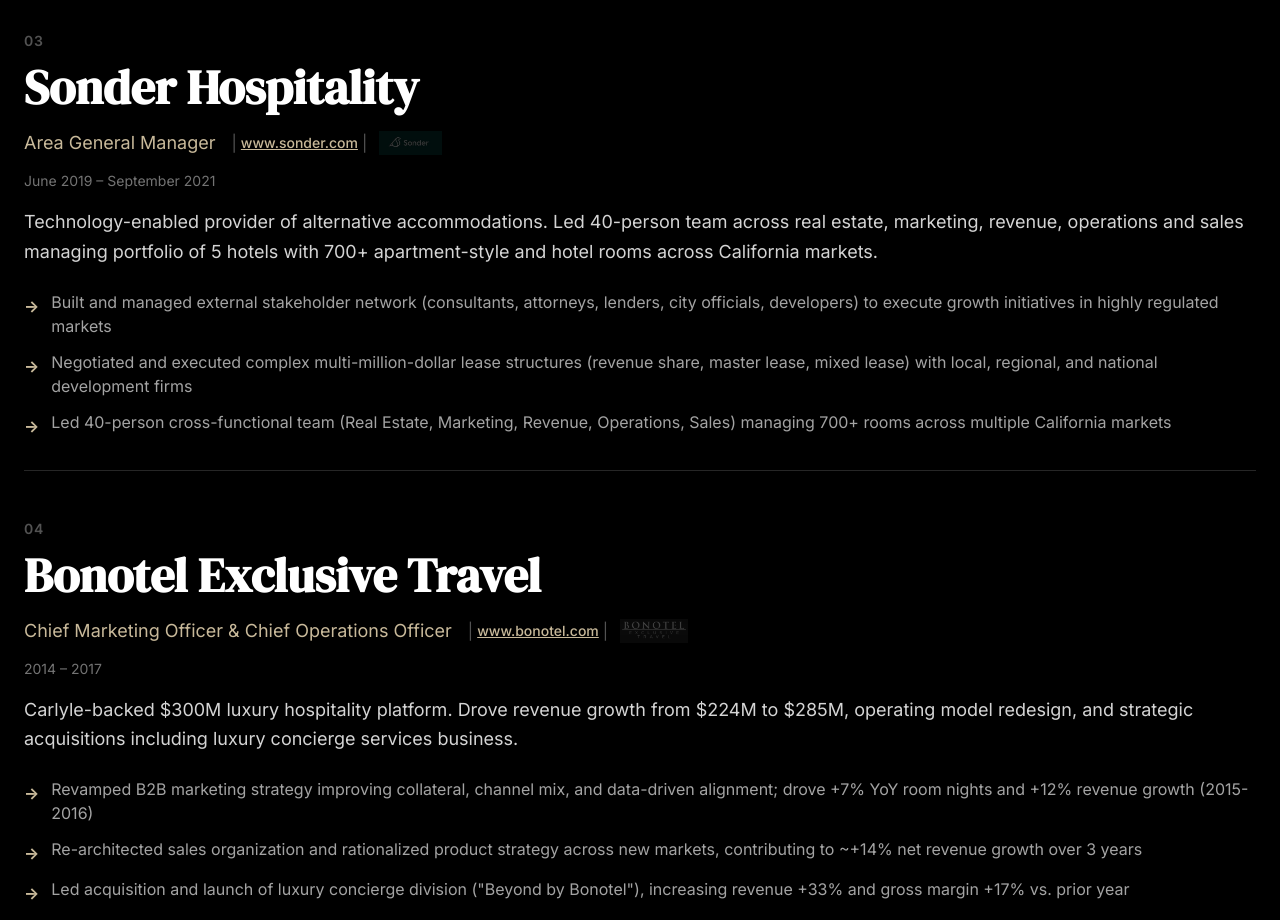
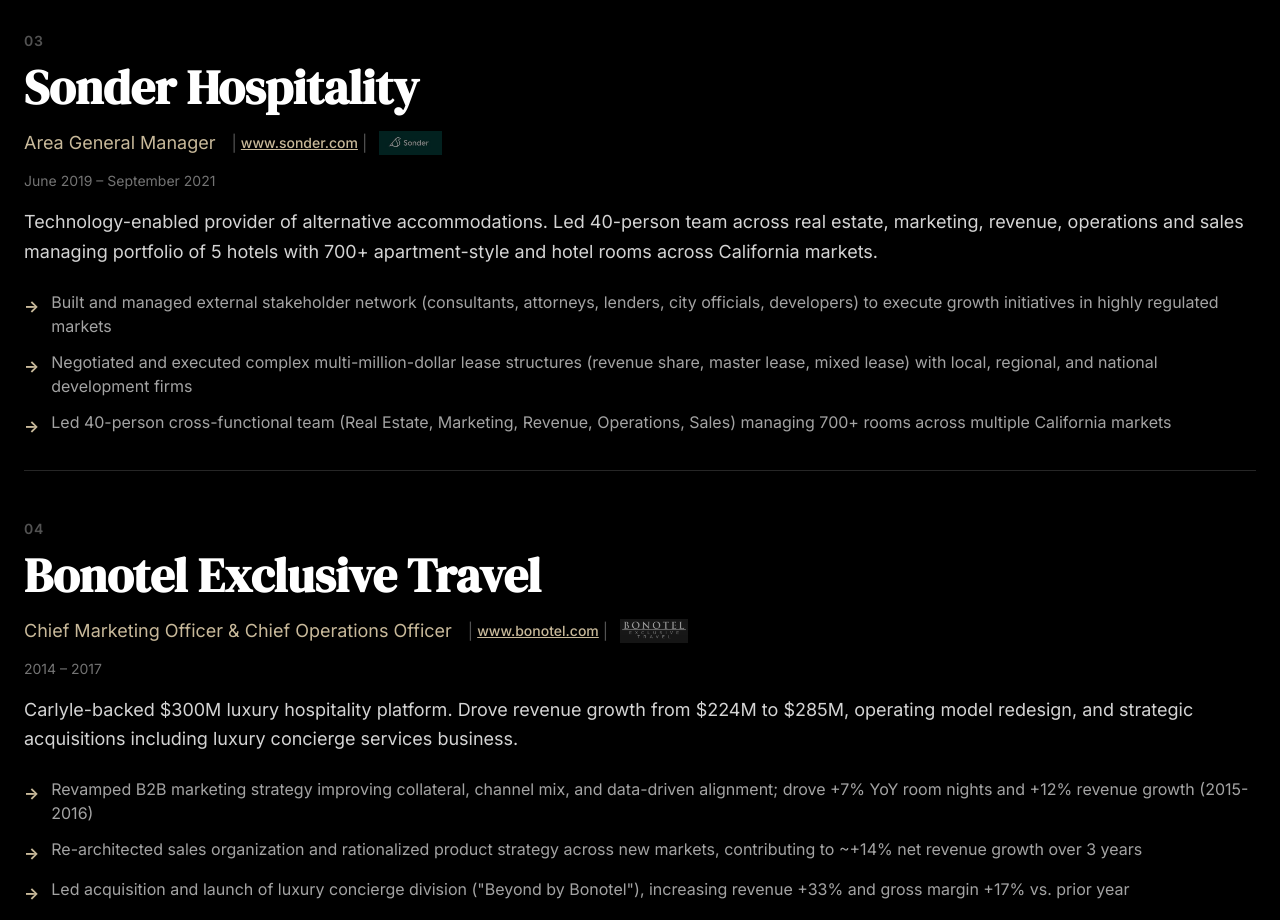
Before and after one commit to letsnavigatebmw/brandonmweaver, a React (Vite) app: page / in a window 1280 px wide. Shown: the part 5400-6320 px from the top of the page. Built offline with nearby package versions, Linux system fonts and the light colour scheme.

Commit message:
Increase logo brightness to make text more white

```diff
--- a/src/components/Projects.jsx
+++ b/src/components/Projects.jsx
@@ -143,7 +143,7 @@ Prior roles include Chief Commercial Officer at Lacure, executive leadership at
                               src={experiences[0].logo}
                               alt={experiences[0].name}
                               className="h-8 md:h-10 w-auto px-3 py-2 rounded bg-black -ml-1"
-                              style={['Sonder Hospitality', 'Bonotel Exclusive Travel'].includes(experiences[0].name) ? { filter: 'brightness(0.25)' } : {}}
+                              style={['Sonder Hospitality', 'Bonotel Exclusive Travel'].includes(experiences[0].name) ? { filter: 'brightness(0.6)' } : {}}
                             />
                           </>
                         )}
@@ -282,7 +282,7 @@ Prior roles include Chief Commercial Officer at Lacure, executive leadership at
                             src={exp.logo}
                             alt={exp.name}
                             className="h-8 md:h-10 w-auto px-3 py-2 rounded bg-black -ml-1"
-                            style={['Sonder Hospitality', 'Bonotel Exclusive Travel'].includes(exp.name) ? { filter: 'brightness(0.25)' } : {}}
+                            style={['Sonder Hospitality', 'Bonotel Exclusive Travel'].includes(exp.name) ? { filter: 'brightness(0.6)' } : {}}
                           />
                         </>
                       )}
```
